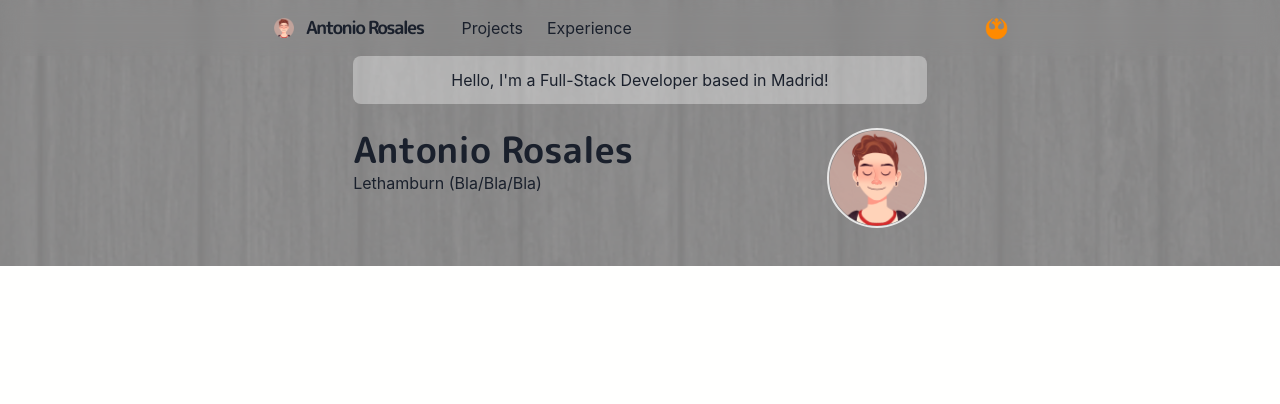
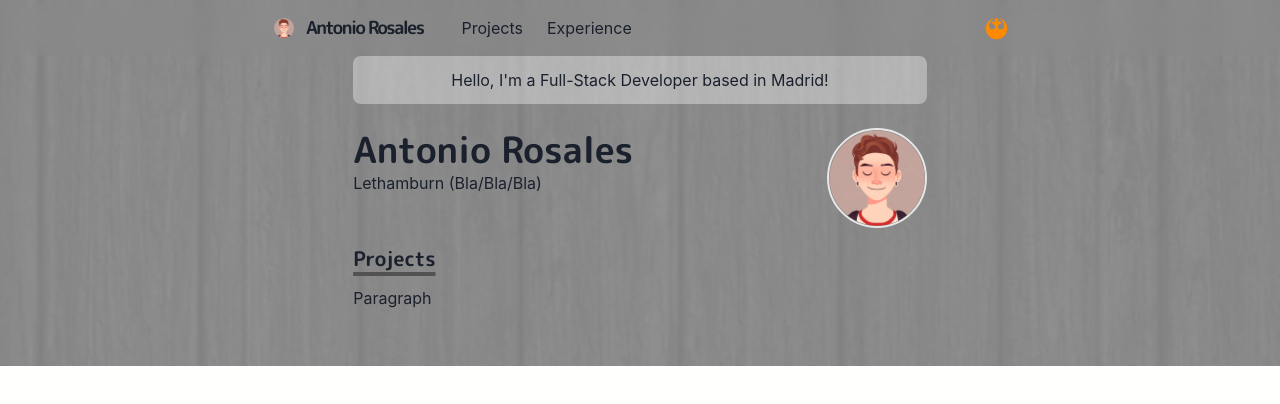
Before and after one commit to lethamburn/lethamburn-portfolio, a Next.js app: page / in a window 1280 px wide. Shown: the top 404 px of the page. Built offline with nearby package versions, Linux system fonts and the light colour scheme.

Commit message:
FEAT animated Sections

```diff
--- /dev/null
+++ b/components/section.js
@@ -0,0 +1,21 @@
+import { motion } from 'framer-motion'
+import { chakra, shouldForwardProp } from '@chakra-ui/react'
+
+const StyledDiv = chakra(motion.div, {
+  shouldForwardProp: prop => {
+    return shouldForwardProp(prop) || prop === 'transition'
+  }
+})
+
+const Section = ({ children, delay = 0 }) => (
+  <StyledDiv
+    initial={{ y: 10, opacity: 0 }}
+    animate={{ y: 0, opacity: 1 }}
+    transition={{ duration: 0.8, delay }}
+    mb={6}
+  >
+    {children}
+  </StyledDiv>
+)
+
+export default Section
--- a/pages/index.js
+++ b/pages/index.js
@@ -5,6 +5,7 @@
   Image,
   useColorModeValue
 } from '@chakra-ui/react'
+import Section from '../components/section'
 const Page = () => {
   return (
     <Container>
@@ -42,6 +43,13 @@
           />
         </Box>
       </Box>
+
+      <Section delay={0.1}>
+        <Heading as="h3" variant="section-title">
+          Projects
+        </Heading>
+        <p>Paragraph</p>
+      </Section>
     </Container>
   )
 }
```
Also changed, not shown: public/images/contents/avatar.png (renamed from public/images/avatar.png).
